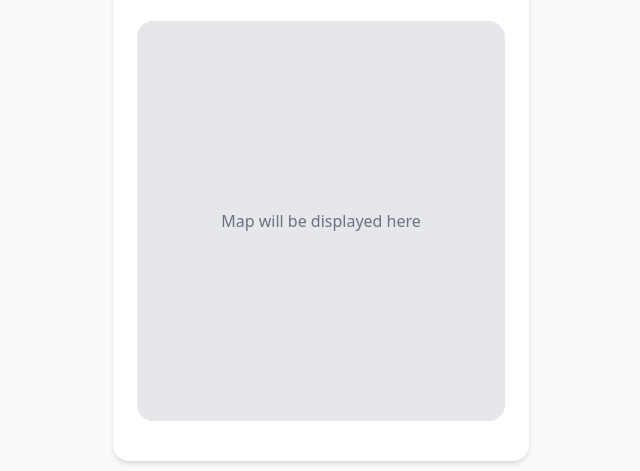
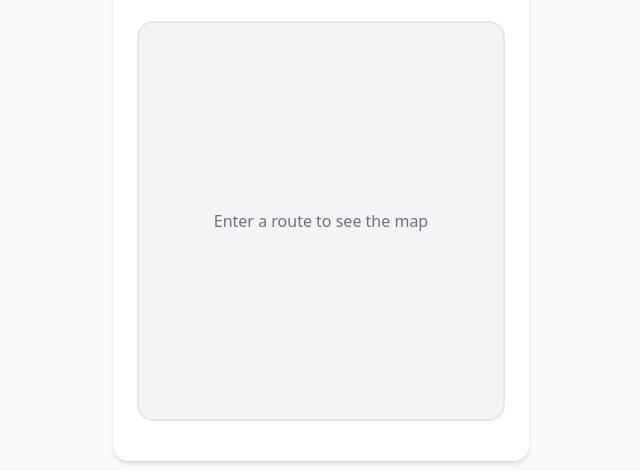
Before and after one commit to ShivenThakker/TrackNGo, a plain HTML site: page track.html in a window 1280 px wide. Shown: the part 281-752 px from the top of the page, 319-959 px from the left. Drawn offline with nearby package versions, Linux system fonts and the light colour scheme; some packages are replaced by stand-ins of ours; no server answers.

```diff
--- a/track.html
+++ b/track.html
@@ -14,6 +14,7 @@
             width: 100%;
             border-radius: 1rem;
             border: 2px solid #e5e7eb;
+            background-color: #f3f4f6; /* A light gray background before the map loads */
         }
     </style>
 </head>
@@ -37,19 +38,17 @@
 
             <!-- Map Container -->
             <div id="map-container" class="mt-4">
-                 <div id="map" class="bg-gray-200 flex items-center justify-center">
-                    <p class="text-gray-500">Map will be displayed here</p>
+                 <div id="map" class="flex items-center justify-center">
+                    <p class="text-gray-500">Enter a route to see the map</p>
                  </div>
             </div>
              <div id="eta-info" class="text-center mt-4 text-gray-600 font-medium">
-                <!-- ETA information will be populated here by the script -->
+                <!-- Status information will be populated here by the script -->
             </div>
         </div>
     </main>
 
-    <!-- Google Maps API Script -->
-    <!-- IMPORTANT: Replace "YOUR_GOOGLE_MAPS_API_KEY" with your actual API key -->
-    <script src="https://maps.googleapis.com/maps/api/js?key=YOUR_GOOGLE_MAPS_API_KEY&callback=initMap" defer></script>
+    <script src="https://maps.googleapis.com/maps/api/js?key=AIzaSyB16BsmVQum7zZGNCzpJ5mW0sysJyuS7yo&callback=initMap" defer></script>
 
     <script src="script.js" type="module"></script>
 </body>
```
